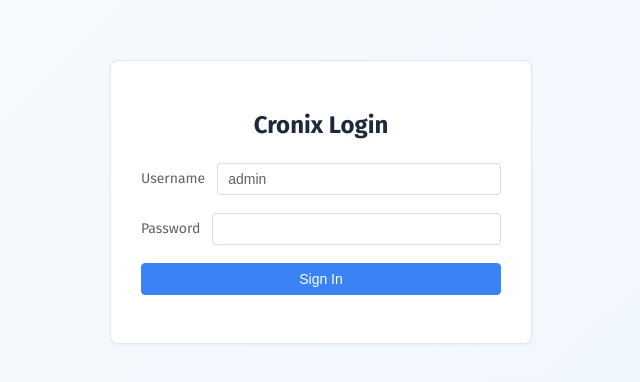
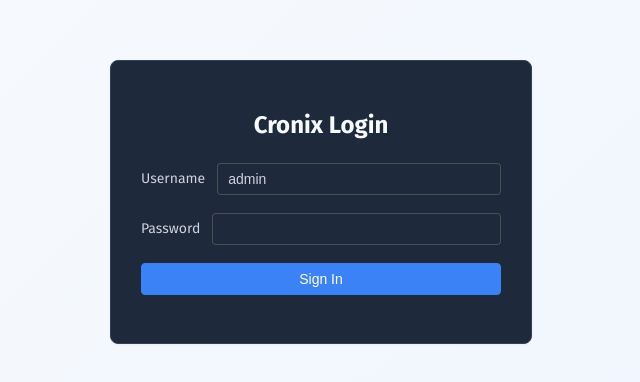
Before and after one commit to riverisagame/cronix, a Vue app in the folder web/: page /login in a window 1280 px wide. Shown: the part 198-580 px from the top of the page, without its empty margins (319-959 px from the left). Built offline with nearby package versions, Linux system fonts and the light colour scheme.

Commit message:
feat: apply dark mode theme and fix daemon status bug

```diff
--- a/web/index.html
+++ b/web/index.html
@@ -1,5 +1,5 @@
 <!DOCTYPE html>
-<html lang="zh-CN">
+<html lang="zh-CN" class="dark">
   <head>
     <meta charset="UTF-8" />
     <link rel="icon" type="image/svg+xml" href="/vite.svg" />
--- a/web/src/App.vue
+++ b/web/src/App.vue
@@ -41,8 +41,8 @@
       <el-menu
         :default-active="activeMenu"
         router
-        background-color="#ffffff"
-        text-color="#475569"
+        background-color="var(--surface-color)"
+        text-color="var(--text-secondary)"
         active-text-color="var(--primary-color)"
         style="height:100%;border-right:1px solid var(--border-color)"
       >
@@ -104,7 +104,7 @@
         页面顶部栏（el-header）：高度 52px，用 flex 布局使内容垂直居中
         border-bottom 在底部加一条分隔线，把标题栏和内容区分开
       -->
-      <el-header style="display:flex;align-items:center;border-bottom:1px solid var(--border-color);background:#ffffff" height="52px">
+      <el-header style="display:flex;align-items:center;border-bottom:1px solid var(--border-color);background:var(--surface-color)" height="52px">
         <!--
           标题文字：显示当前页面名称（Dashboard / Tasks / Settings 等）
           {{ pageTitle }} 是双花括号插值语法，把 JavaScript 变量的值显示在这里
@@ -232,18 +232,31 @@ const isLoginPage = computed(() => route.path === '/login')
     > Microsoft YaHei（微软雅黑）> Arial（通用英文字体）> sans-serif（系统默认无衬线字体）
 */
 :root {
-  --bg-color: #F8FAFC;
-  --surface-color: #FFFFFF;
+  --bg-color: #0F172A;
+  --surface-color: #1E293B;
   --primary-color: #3B82F6;
   --secondary-color: #60A5FA;
   --cta-color: #F97316;
-  --text-main: #1E293B;
-  --text-secondary: #475569;
-  --border-color: #E2E8F0;
+  --text-main: #F8FAFC;
+  --text-secondary: #94A3B8;
+  --border-color: #334155;
   --success-color: #10B981;
   --error-color: #EF4444;
   --font-mono: 'Fira Code', 'JetBrains Mono', monospace;
   --font-sans: 'Fira Sans', 'Helvetica Neue', Helvetica, sans-serif;
+
+  /* Element Plus Variables Override for Dark Mode */
+  --el-bg-color: var(--bg-color);
+  --el-bg-color-overlay: var(--surface-color);
+  --el-bg-color-page: var(--bg-color);
+  --el-text-color-primary: var(--text-main);
+  --el-text-color-regular: var(--text-secondary);
+  --el-border-color: var(--border-color);
+  --el-border-color-light: var(--border-color);
+  --el-border-color-lighter: var(--border-color);
+  --el-fill-color-blank: var(--surface-color);
+  --el-fill-color: var(--border-color);
+  --el-fill-color-light: #334155;
 }
 
 body {
@@ -276,10 +289,13 @@ body {
 
 .el-table {
   --el-table-border-color: var(--border-color) !important;
-  --el-table-header-bg-color: #F1F5F9 !important;
+  --el-table-header-bg-color: var(--surface-color) !important;
   --el-table-header-text-color: var(--text-main) !important;
   --el-table-text-color: var(--text-main) !important;
-  --el-table-row-hover-bg-color: #EFF6FF !important;
+  --el-table-row-hover-bg-color: #334155 !important;
+  --el-table-bg-color: var(--surface-color) !important;
+  --el-table-tr-bg-color: var(--surface-color) !important;
+  background-color: var(--surface-color) !important;
   border-radius: 6px;
   overflow: hidden;
 }
--- a/web/src/views/TaskList.vue
+++ b/web/src/views/TaskList.vue
@@ -406,8 +406,8 @@ let daemonTimer: any = null
 const fetchDaemonStates = async () => {
   try {
     const res: any = await daemonAPI.getAllStates()
-    if (res && res.data) {
-      daemonStates.value = res.data
+    if (res && res.data && res.data.data) {
+      daemonStates.value = res.data.data
     }
   } catch (e) {
     console.error('Failed to fetch daemon states', e)
```
